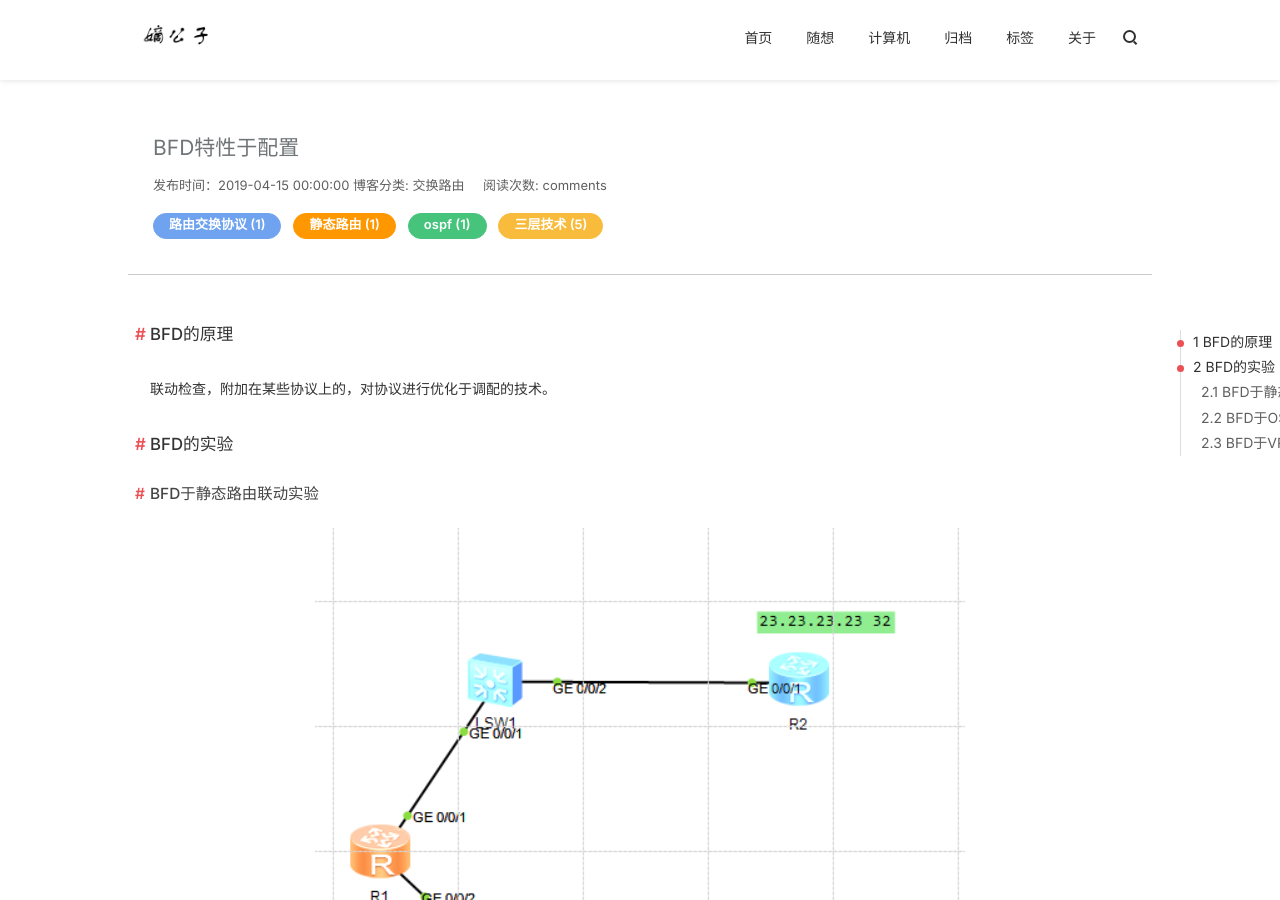
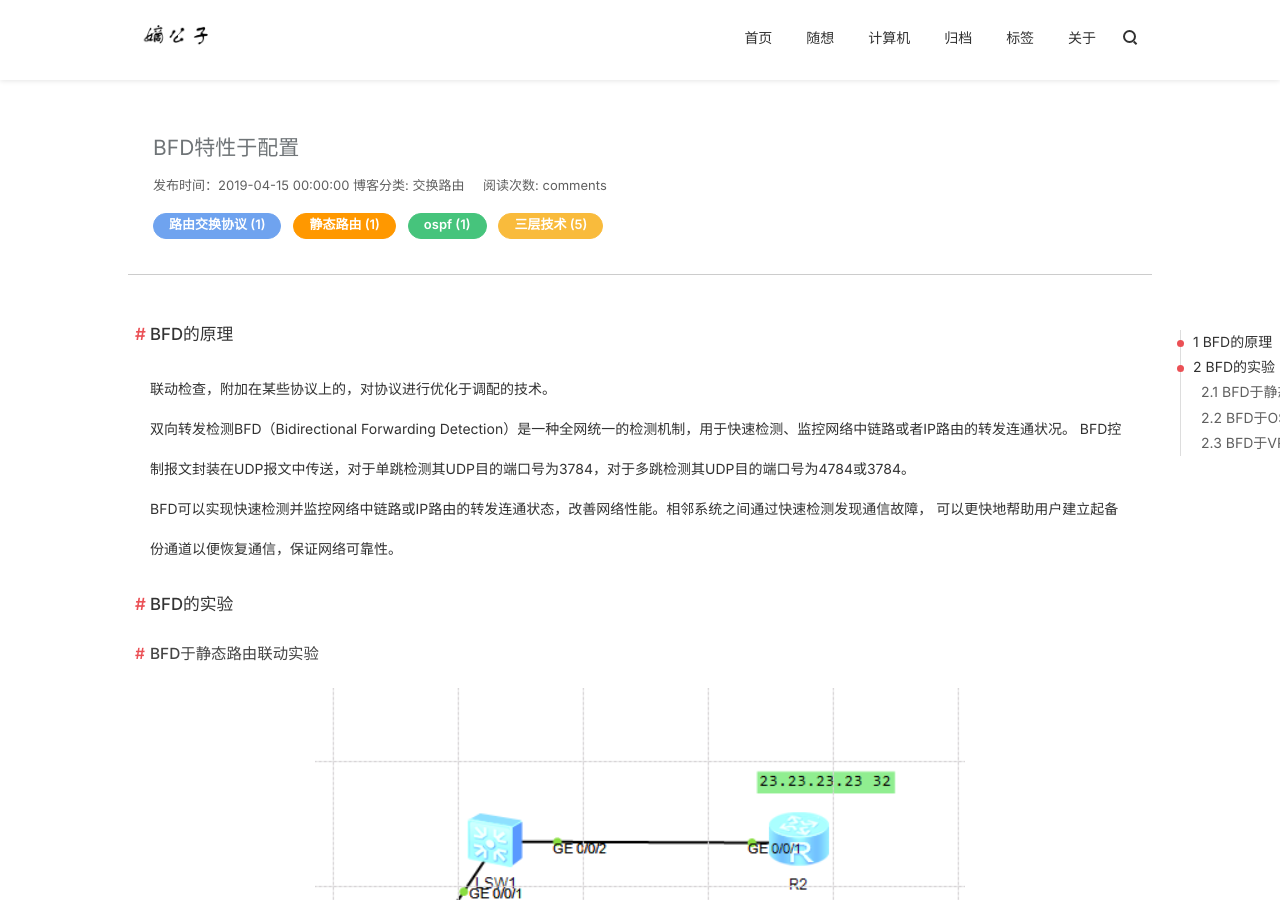
Before and after one commit to diqiu11/digongzi.github.io, a Jekyll site: the page built from _posts/交换路由/2019-04-11-BFD.md, in a window 1280 px wide and 900 px high. Built offline with Jekyll 4.4.1, drawn with Linux system fonts in a browser that asks for light colours; nearby versions of some CDN libraries; comment, search, counter and statistics services are not loaded.

Commit message:
Update 2019-04-11-BFD.md

```diff
--- a/_posts/交换路由/2019-04-11-BFD.md
+++ b/_posts/交换路由/2019-04-11-BFD.md
@@ -17,7 +17,10 @@ tags:
 
 ### BFD的原理
 联动检查，附加在某些协议上的，对协议进行优化于调配的技术。
-
+双向转发检测BFD（Bidirectional Forwarding Detection）是一种全网统一的检测机制，用于快速检测、监控网络中链路或者IP路由的转发连通状况。
+BFD控制报文封装在UDP报文中传送，对于单跳检测其UDP目的端口号为3784，对于多跳检测其UDP目的端口号为4784或3784。
+BFD可以实现快速检测并监控网络中链路或IP路由的转发连通状态，改善网络性能。相邻系统之间通过快速检测发现通信故障，
+可以更快地帮助用户建立起备份通道以便恢复通信，保证网络可靠性。
 ### BFD的实验
 
 #### BFD于静态路由联动实验
```
